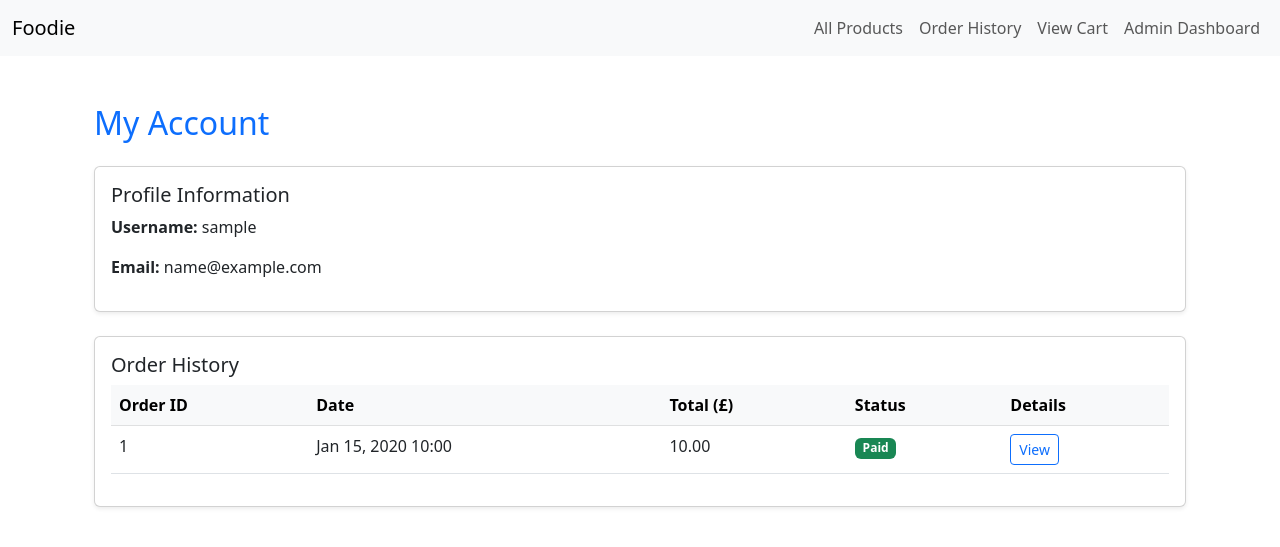
After one commit to KaneK31/ordering-system, a Django app: page /my_account/ in a window 1280 px wide. The commit adds this page. Shown: the top 547 px of the page. Run offline with Django 5.2, Linux system fonts and the light colour scheme; a user stored in the database is signed in; tables that the repository leaves empty hold one stand-in row (values such as "Sample post").

Commit message:
began work on user account page

```diff
--- a/Platform/templates/platform/home.html
+++ b/Platform/templates/platform/home.html
@@ -8,7 +8,7 @@
 
     <div class="d-grid gap-3 col-6 mx-auto">
         <a href="{% url 'platform:product_list' %}" class="btn btn-primary btn-lg">View All Products</a>
-        <a href="#" class="btn btn-outline-secondary btn-lg">My Account</a>
+        <a href="{% url 'platform:my_account' %}" class="btn btn-outline-secondary btn-lg">My Account</a>
         <a href="{% url 'platform:view_cart' %}" class="btn btn-outline-success btn-lg">My Cart</a>
         <a href="{% url 'platform:logout' %}" class="btn btn-outline-danger btn-lg">Logout</a>
     </div>
--- /dev/null
+++ b/Platform/templates/platform/my_account.html
@@ -0,0 +1,75 @@
+{% extends "platform/base.html" %}
+
+{% block title %}My Account{% endblock %}
+
+{% block content %}
+<div class="container my-5">
+    <h2 class="mb-4 text-primary">My Account</h2>
+
+    <!-- Profile Card -->
+    <div class="card shadow-sm mb-4">
+        <div class="card-body">
+            <h5 class="card-title">Profile Information</h5>
+            <p><strong>Username:</strong> {{ user.username }}</p>
+            <p><strong>Email:</strong> {{ user.email }}</p>
+
+            <!-- Optional profile picture -->
+            {% if user.profile.picture %}
+                <div class="mb-3">
+                    <img src="{{ user.profile.picture.url }}" alt="Profile Picture"
+                         class="img-thumbnail" style="max-height: 150px;">
+                </div>
+            {% endif %}
+
+
+        </div>
+    </div>
+
+    <!-- Order History -->
+    <div class="card shadow-sm">
+        <div class="card-body">
+            <h5 class="card-title">Order History</h5>
+
+            {% if orders %}
+            <div class="table-responsive">
+                <table class="table table-hover">
+                    <thead class="table-light">
+                        <tr>
+                            <th>Order ID</th>
+                            <th>Date</th>
+                            <th>Total (£)</th>
+                            <th>Status</th>
+                            <th>Details</th>
+                        </tr>
+                    </thead>
+                    <tbody>
+                        {% for order in orders %}
+                        <tr>
+                            <td>{{ order.id }}</td>
+                            <td>{{ order.created_at|date:"M d, Y H:i" }}</td>
+                            <td>{{ order.total_price }}</td>
+                            <td>
+                                {% if order.is_paid %}
+                                    <span class="badge bg-success">Paid</span>
+                                {% else %}
+                                    <span class="badge bg-warning">Pending</span>
+                                {% endif %}
+                            </td>
+                            <td>
+                                <a href="{% url 'platform:order_confirmation' order.id %}"
+                                   class="btn btn-sm btn-outline-primary">
+                                   View
+                                </a>
+                            </td>
+                        </tr>
+                        {% endfor %}
+                    </tbody>
+                </table>
+            </div>
+            {% else %}
+                <p class="text-muted">You have no paid orders yet.</p>
+            {% endif %}
+        </div>
+    </div>
+</div>
+{% endblock %}
--- a/Platform/urls.py
+++ b/Platform/urls.py
@@ -17,5 +17,6 @@ urlpatterns = [
     path('order_history/', views.order_history, name='order_history'),
     path('admin_dashboard/', views.admin_dashboard, name='admin_dashboard'),
     path("admin_dashboard/order/<int:order_id>/", views.order_detail_admin, name="order_detail_admin"),
+    path("my_account/", views.my_account, name="my_account"),
     path('home/', views.home, name='home'),
 ]
--- a/Platform/views.py
+++ b/Platform/views.py
@@ -58,6 +58,14 @@ def login_user(request):
         messages.error(request, "Invalid credentials.")
         return redirect("platform:login_user")
     return render(request, 'platform/login.html')
+
+
+@login_required
+def my_account(request):
+    return render(request, "platform/my_account.html", {
+        "user": request.user,
+        "orders": request.user.order_set.filter(is_paid=True).order_by('-created_at')
+    })
 
 
 def add_to_cart(request, product_id):
@@ -191,6 +199,7 @@ def admin_dashboard(request):
         "sort_by": sort_by
     })
 
+
 @staff_member_required
 def order_detail_admin(request, order_id):
     order = get_object_or_404(Order, id=order_id)
```
